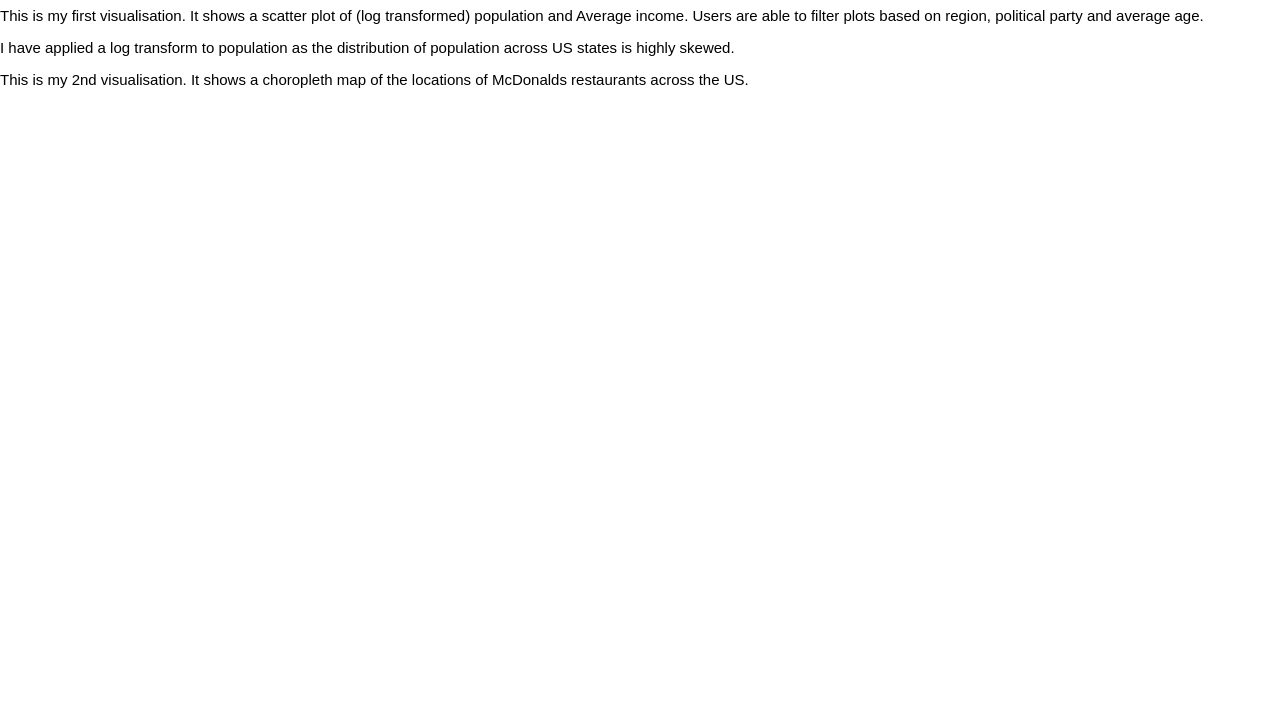
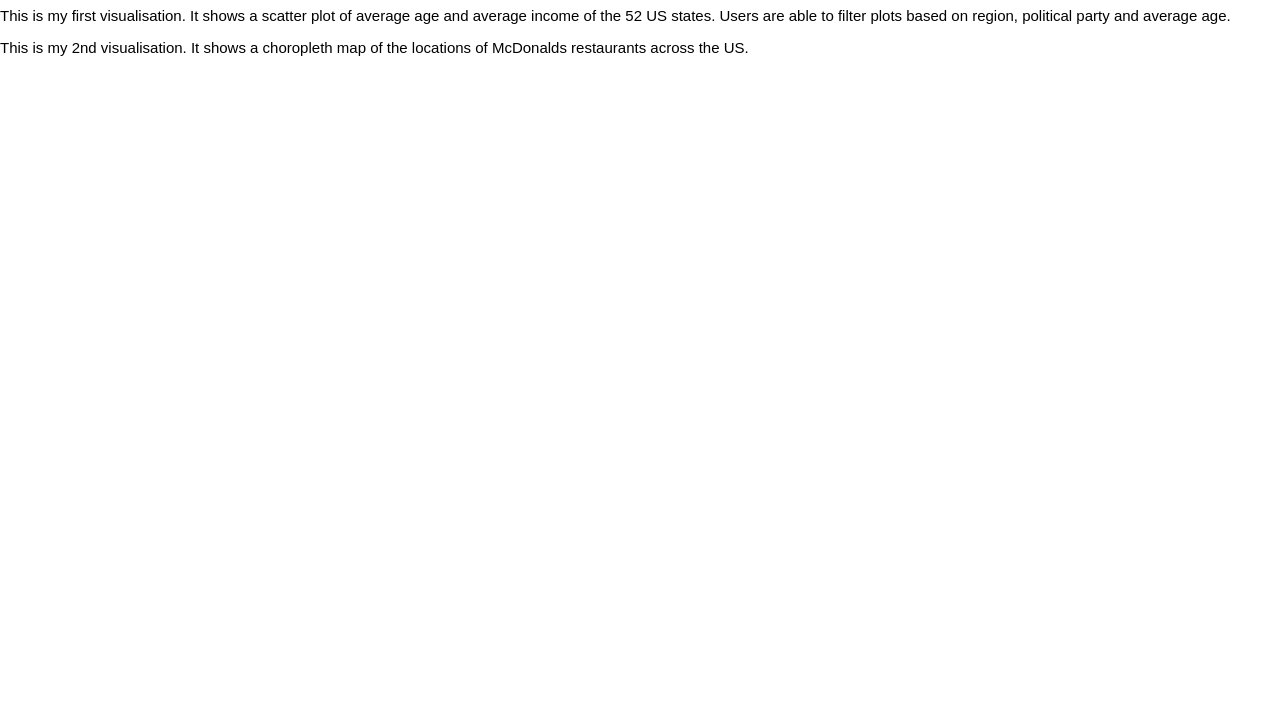
Before and after one commit to mubink51/FIT3179Hw2, a plain HTML site: page index.html in a window 1280 px wide. Shown: the part 73-800 px from the top of the page. Drawn offline with nearby package versions, Linux system fonts and the light colour scheme; a script that the page names is missing.

Commit message:
Update index.html

```diff
--- a/index.html
+++ b/index.html
@@ -20,9 +20,8 @@
 </head>
 <body>
 <h1> Week 10 FIT3179 Homework Task </h1>
-  <p> This is my first visualisation. It shows a scatter plot of (log transformed) population and Average income. Users are able to filter plots based on region,
+  <p> This is my first visualisation. It shows a scatter plot of average age and average income of the 52 US states. Users are able to filter plots based on region,
   political party and average age. </p>
-  <p>I have applied a log transform to population as the distribution of population across US states is highly skewed.</p>
 <div id="vis2"></div>
   <p> This is my 2nd visualisation. It shows a choropleth map of the locations of McDonalds restaurants across the US. </p>
 <div id="vis"></div>
```
